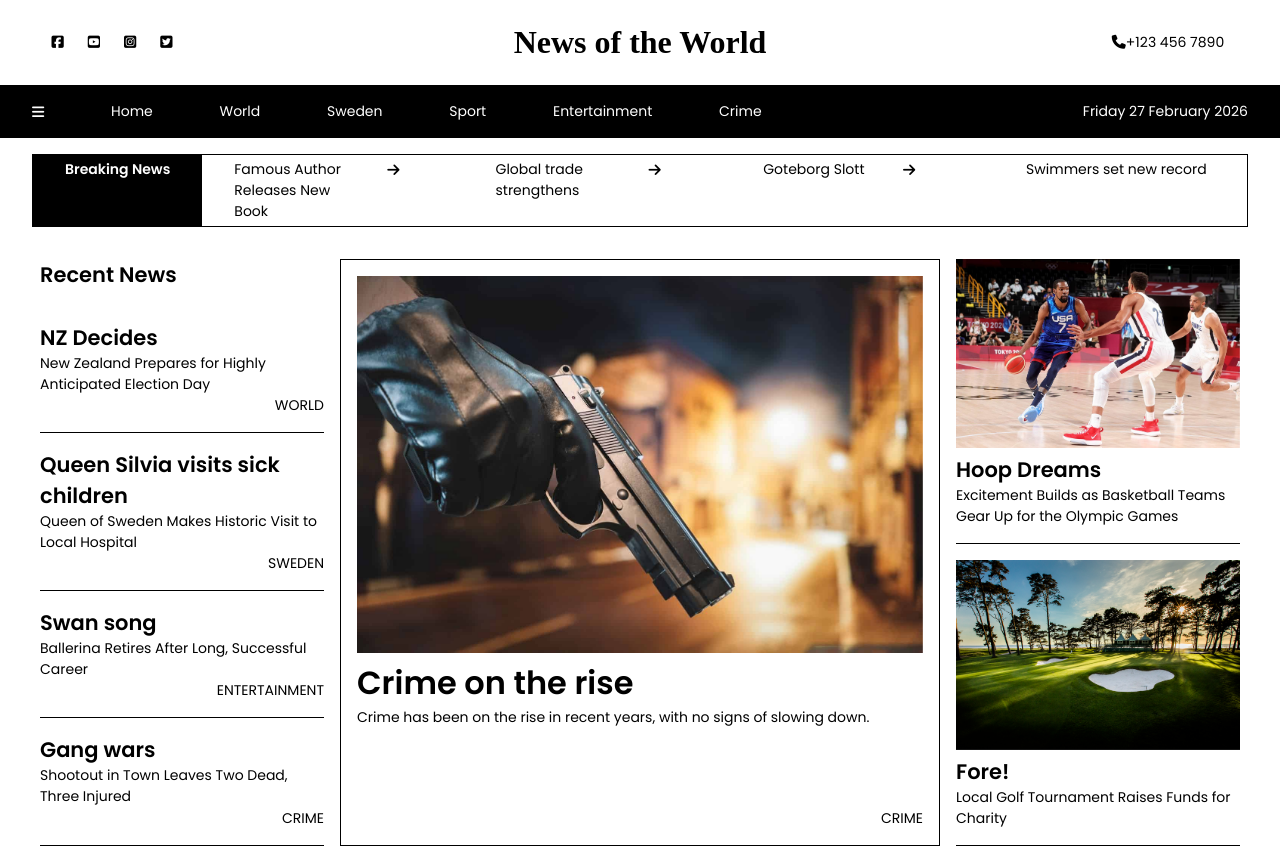
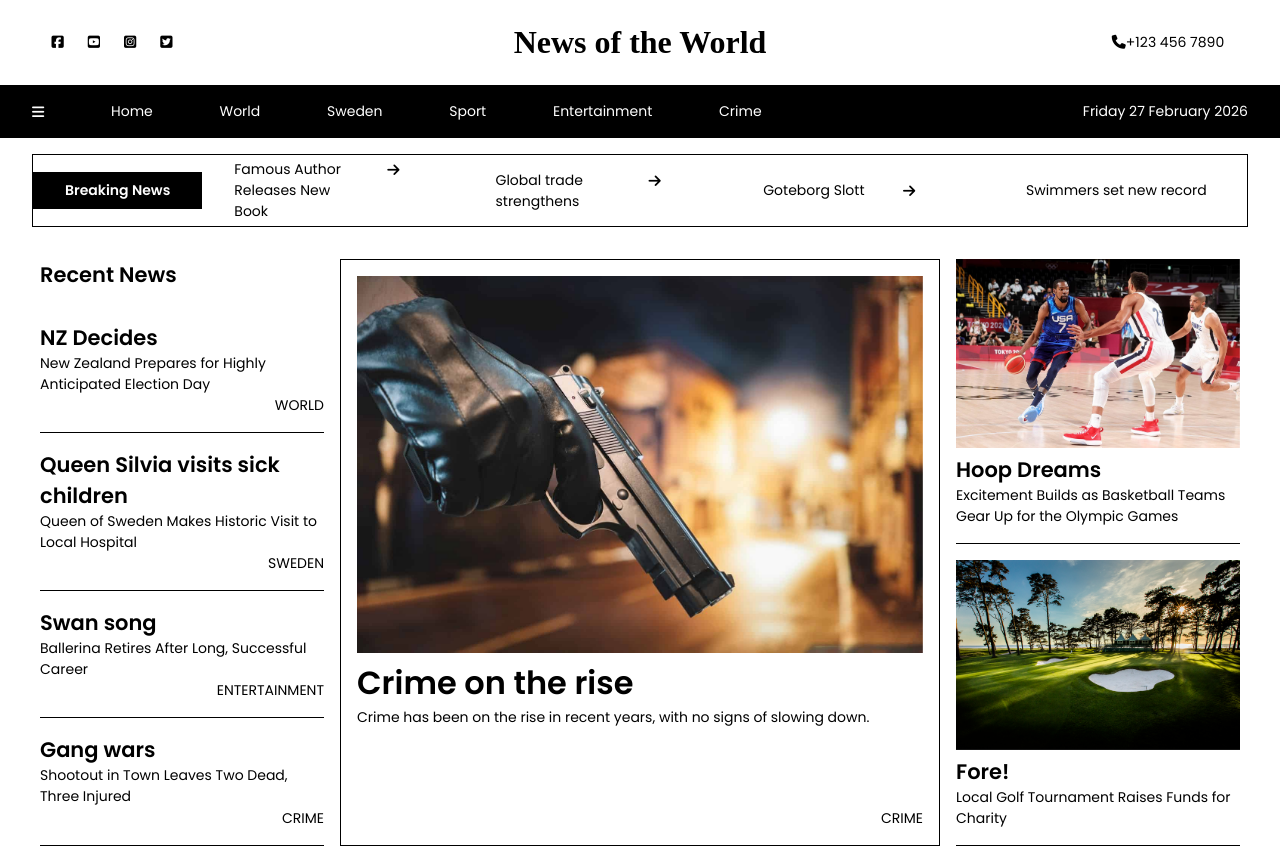
Before and after one commit to claudiacarion/NOTW-react-practice, a React (Vite) app: page / in a window 1280 px wide. Shown: the top 847 px of the page. Built offline with nearby package versions, Linux system fonts and the light colour scheme; a web font is replaced by a local one.

Commit message:
fix breaking-news margins

```diff
--- a/src/components/Breaking/breaking.module.css
+++ b/src/components/Breaking/breaking.module.css
@@ -1,4 +1,5 @@
 .breaking {
+  align-items: center;
   border: 1px solid #000;
   display: flex;
   margin: 16px 32px;
@@ -8,7 +9,7 @@
   background-color: #000;
   color: #fff;
   flex-shrink: 0;
-  padding: 4px 32px;
+  padding: 8px 32px;
 }
 
 .breakingArticles {
```
